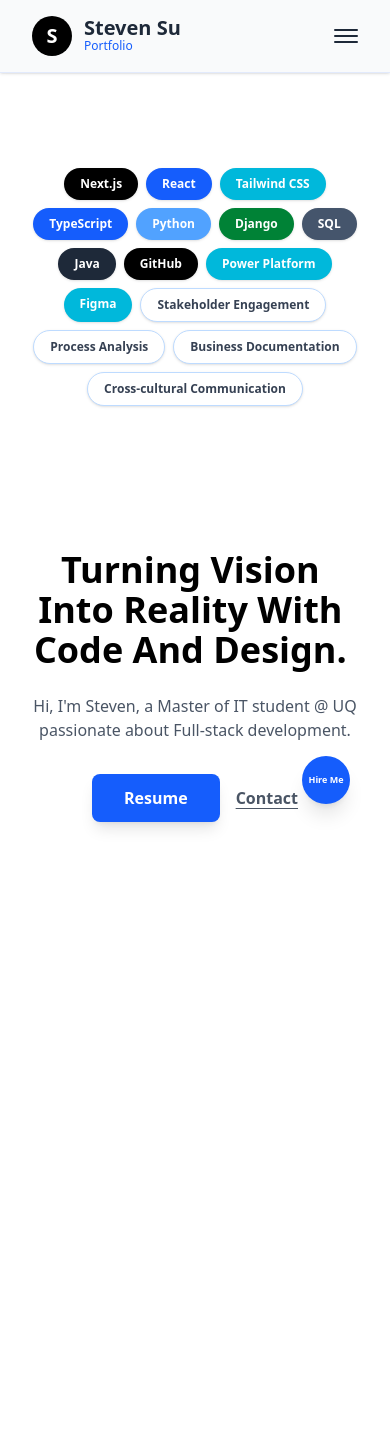
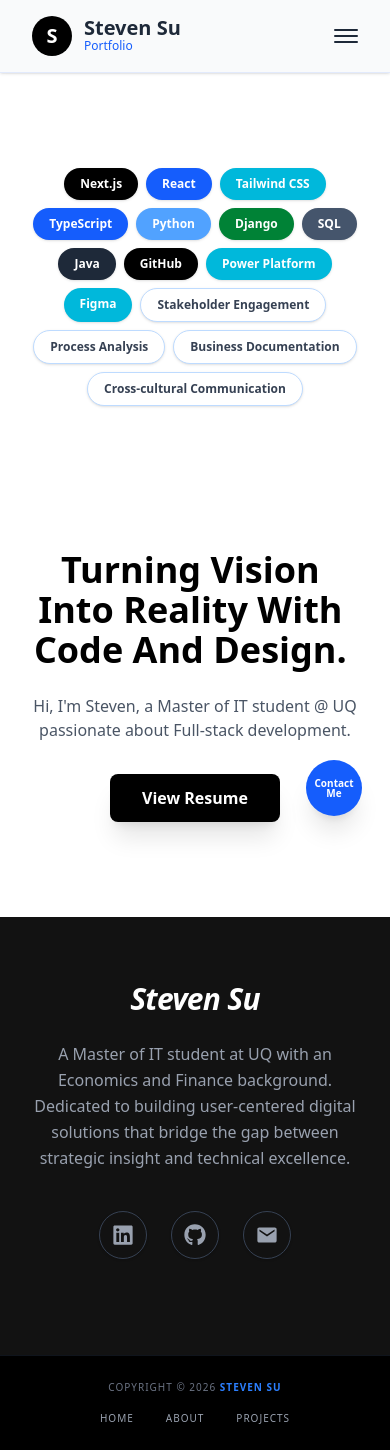
Before and after one commit to stevensu04/stevensu-resume, a Next.js app: page / in a window 390 px wide. Before the commit the page ends 917 px from the top, so only its background shows below. Built offline with nearby package versions, Linux system fonts and the light colour scheme.

Commit message:
feat: complete About page & high-fidelity dark footer with responsive contact-me button

```diff
--- a/src/app/layout.tsx
+++ b/src/app/layout.tsx
@@ -2,6 +2,7 @@ import type { Metadata } from "next";
 import { Geist, Geist_Mono } from "next/font/google";
 import "./globals.css";
 import Navbar from '@/components/Navbar';
+import Footer from "@/components/Footer";
 
 const geistSans = Geist({
   variable: "--font-geist-sans",
@@ -20,22 +21,21 @@ export const metadata: Metadata = {
 
 export default function RootLayout({
   children,
-}: Readonly<{
+}: {
   children: React.ReactNode;
-}>) {
+}) {
   return (
-    <html
-      lang="en"
-      className={`${geistSans.variable} ${geistMono.variable} h-full antialiased`}
-    >
-      <body className="min-h-full flex flex-col">
-        {/* 1. 把 Navbar 放這裡，它就會出現在每一頁的最上方 */}
+    <html lang="en">
+      {/* 💡 確保 body 是 flex 容器且高度至少為 100vh */}
+      <body className="flex flex-col min-h-screen bg-white">
         <Navbar />
 
-        {/* 2. children 代表的是每一頁的內容（例如 page.tsx） */}
+        {/* 💡 main 標籤使用 flex-grow，這會把 Footer 推到最底部 */}
         <main className="flex-grow">
           {children}
         </main>
+
+        <Footer />
       </body>
     </html>
   );
--- a/src/app/page.tsx
+++ b/src/app/page.tsx
@@ -1,6 +1,7 @@
 "use client";
 import AnimatedText from "@/components/AnimatedText";
-import HireMe from "@/components/HireMe";
+import ContactMe from "@/components/ContactMe";
+import Link from 'next/link';
 
 export default function Home() {
   return (
@@ -17,13 +18,16 @@ export default function Home() {
             Hi, I'm Steven, a Master of IT student @ UQ passionate about Full-stack development.
           </p>
 
-          <div className="flex items-center self-center lg:self-start mt-8 z-10">
-            <button className="bg-blue-600 text-white px-8 py-3 rounded-lg font-bold shadow-lg hover:bg-blue-700 hover:shadow-blue-200 transition-all duration-300">
-              Resume
-            </button>
-            <button className="ml-4 text-gray-600 font-semibold underline underline-offset-4 hover:text-blue-600 transition-colors">
-              Contact
-            </button>
+          <div className="flex items-center self-center lg:self-start mt-8 z-10 gap-6">
+            {/* Resume 按鈕：連結至 About 頁面或下載 */}
+            <Link
+              href="/about"
+              className="group relative flex items-center bg-black text-white px-8 py-3 rounded-lg font-bold shadow-xl transition-all duration-300 hover:scale-105 active:scale-95 overflow-hidden"
+            >
+              <span className="relative z-10">View Resume</span>
+              {/* 懸停時的發光背景動畫 */}
+              <div className="absolute inset-0 bg-gradient-to-r from-blue-600 to-indigo-600 opacity-0 group-hover:opacity-100 transition-opacity duration-300 -z-0" />
+            </Link>
           </div>
         </div>
 
@@ -34,7 +38,7 @@ export default function Home() {
             <div className="hidden lg:flex z-0 text-[150px] lg:text-[180px] font-black text-blue-600/5 select-none absolute items-center justify-center w-full h-full">
               {"< / >"}
             </div>
-            {/* 💻 Technical Skills */}
+            {/* Technical Skills */}
             <SkillBadge text="Next.js" className="lg:top-2 lg:left-33 lg:-translate-x-1/2 bg-black text-white" />
             <SkillBadge text="React" className="lg:top-14 lg:left-10 bg-blue-600 text-white" />
             <SkillBadge text="Tailwind CSS" className="lg:top-[40%] lg:-left-10 bg-cyan-500 text-white" />
@@ -47,7 +51,7 @@ export default function Home() {
             <SkillBadge text="Power Platform" className="lg:top-[33%] lg:-left-5 bg-cyan-500 text-white lg:-translate-y-1/2" />
             <SkillBadge text="Figma" className="lg:bottom-[-2%] lg:left-[32%] bg-cyan-500 text-white" />
 
-            {/* 🤝 Professional Skills */}
+            {/* Professional Skills */}
             <SkillBadge text="Stakeholder Engagement" className="lg:top-12 lg:right-0 bg-white border border-blue-200 text-gray-700" />
             <SkillBadge text="Process Analysis" className="lg:top-[30%] lg:-right-15 bg-white border border-blue-200 text-gray-700" />
             <SkillBadge text="Business Documentation" className="lg:top-1/2 lg:-right-25 bg-white border border-blue-200 text-gray-700 lg:-translate-y-1/2" />
@@ -55,7 +59,7 @@ export default function Home() {
           </div>
         </div>
       </div>
-      <HireMe />
+      <ContactMe />
     </main>
   );
 }
--- /dev/null
+++ b/src/components/ContactMe.tsx
@@ -0,0 +1,36 @@
+"use client";
+import React from "react";
+
+const ContactMe = () => {
+    return (
+        // 💡 透過 md:left-4 md:right-auto md:bottom-4 確保桌面版在左下，手機版預設在右下
+        <div className="fixed right-4 bottom-4 md:left-4 md:right-auto flex items-center justify-center z-50">
+            <div className="w-20 h-20 md:w-48 md:h-48 flex items-center justify-center relative">
+                <svg viewBox="0 0 100 100" className="animate-spin-slow w-full h-full hidden md:block">
+                <path
+                    id="circlePath"
+                    d="M 50, 50 m -37, 0 a 37,37 0 1,1 74,0 a 37,37 0 1,1 -74,0"
+                    fill="transparent"
+                />
+                <text className="text-[8.5px] font-semibold fill-black">
+                    <textPath xlinkHref="#circlePath">
+                        Full-Stack Developer • UI/UX Designer • Freelancer •&nbsp;&nbsp;
+
+                    </textPath>
+                </text>
+                </svg>
+
+                <a
+                href="mailto:stevensu04@gmail.com"
+                className="flex items-center justify-center absolute left-1/2 top-1/2 -translate-x-1/2 -translate-y-1/2 bg-blue-600 text-white shadow-xl w-14 h-14 md:w-16 md:h-16 rounded-full font-bold text-[10px] hover:bg-gray-900 transition-all duration-300"
+                >
+                    <span className="text-[10px] md:text-xs leading-none text-center">
+                        Contact<br />Me
+                    </span>
+                </a>
+            </div>
+        </div>
+    );
+};
+
+export default ContactMe;
--- /dev/null
+++ b/src/components/Footer.tsx
@@ -0,0 +1,69 @@
+"use client";
+import React from "react";
+import Link from "next/link";
+import { FaGithub, FaLinkedin } from "react-icons/fa";
+import { IoMdMail } from "react-icons/io";
+
+const Footer = () => {
+    const currentYear = new Date().getFullYear();
+
+    return (
+        <footer className="w-full bg-[#121212] text-gray-400">
+        <div className="max-w-[85%] mx-auto py-16 flex flex-col items-center text-center">
+            <h2 className="text-white text-3xl md:text-4xl font-bold mb-6 tracking-tight italic">
+            Steven Su
+            </h2>
+
+            <p className="max-w-2xl text-base md:text-lg leading-relaxed mb-10 text-gray-400">
+            A Master of IT student at UQ with an Economics and Finance background.
+            Dedicated to building user-centered digital solutions that bridge the gap
+            between strategic insight and technical excellence.
+            </p>
+
+            <div className="flex items-center gap-6 mb-8">
+                <SocialIcon
+                href="https://www.linkedin.com/in/po-chun-steven-su-446746243/"
+                icon={<FaLinkedin size={22} />}
+                />
+                <SocialIcon
+                href="https://github.com/stevensu04"
+                icon={<FaGithub size={22} />}
+                />
+                <SocialIcon
+                href="mailto:stevensu04@gmail.com"
+                icon={<IoMdMail size={22} />}
+                />
+            </div>
+        </div>
+
+        <div className="w-full bg-black py-6 border-t border-gray-800/50">
+            <div className="max-w-[85%] mx-auto flex flex-col md:flex-row justify-between items-center gap-4 text-[10px] tracking-widest uppercase">
+            <p className="text-gray-500">
+                Copyright © {currentYear} <span className="text-blue-500 font-bold">Steven Su</span>
+            </p>
+
+            <div className="flex items-center gap-8 font-medium">
+                <Link href="/" className="hover:text-white transition-colors">Home</Link>
+                <Link href="/about" className="hover:text-white transition-colors">About</Link>
+                <Link href="/projects" className="hover:text-white transition-colors">Projects</Link>
+            </div>
+            </div>
+        </div>
+        </footer>
+    );
+};
+
+function SocialIcon({ href, icon }: { href: string; icon: React.ReactNode }) {
+    return (
+        <a
+        href={href}
+        target="_blank"
+        rel="noopener noreferrer"
+        className="w-12 h-12 rounded-full border border-gray-700 flex items-center justify-center text-gray-400 hover:bg-white hover:text-black hover:border-white transition-all duration-300 shadow-sm"
+        >
+        {icon}
+        </a>
+    );
+}
+
+export default Footer;
--- a/src/components/HireMe.tsx
+++ /dev/null
@@ -1,37 +0,0 @@
-"use client";
-import React from "react";
-import Link from "next/link";
-import { motion } from "framer-motion";
-
-const HireMe = () => {
-    return (
-        <div className="fixed right-4 bottom-4 md:left-4 md:right-auto md:bottom-4 flex items-center justify-center z-50">
-            <div className="w-24 h-24 md:w-48 md:h-auto relative scale-75 md:scale-100">
-                <svg viewBox="0 0 100 100" className="animate-spin-slow w-24 h-24 md:w-48 md:h-48 hidden md:block">
-                    <path
-                        id="circlePath"
-                        d="M 50, 50 m -37, 0 a 37,37 0 1,1 74,0 a 37,37 0 1,1 -74,0"
-                        fill="transparent"
-                    />
-                    <text className="text-[8.5px] font-semibold fill-black">
-                        <textPath xlinkHref="#circlePath">
-                            Full-Stack Developer • UI/UX Designer • Freelancer •&nbsp;&nbsp;
-                        </textPath>
-                    </text>
-                </svg>
-
-                {/* 中間的黑色圓心按鈕 */}
-                <Link
-                    href="mailto:stevensu04@gmail.com"
-                    className="flex items-center justify-center absolute left-1/2 top-1/2 -translate-x-1/2 -translate-y-1/2
-                    bg-blue-600 text-white shadow-xl w-16 h-16 md:w-20 md:h-20 rounded-full
-                    font-bold text-xs md:text-sm hover:bg-gray-900 transition-all duration-300"
-                >
-                    Hire Me
-                </Link>
-            </div>
-        </div>
-    );
-};
-
-export default HireMe;
```
Also changed, not shown: src/app/about/page.tsx (+43 -18 lines).
